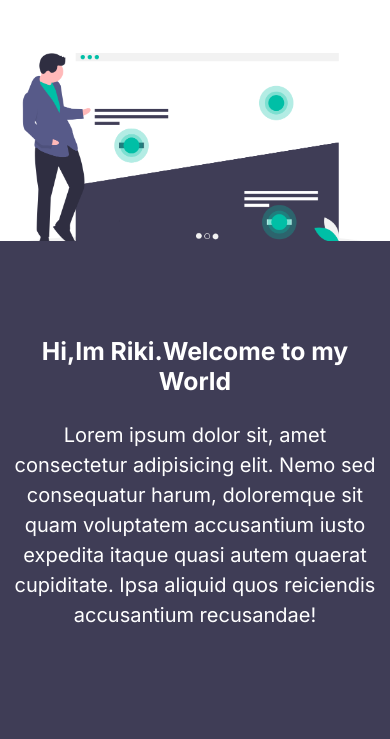
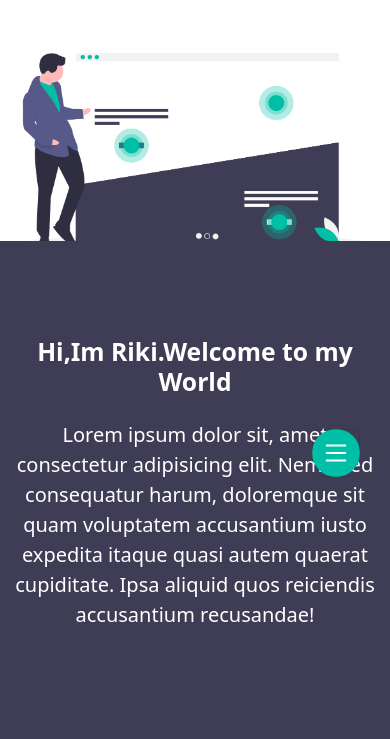
Before and after one commit to aguilcasariki/portfolio, a plain HTML site: page index.html in a window 390 px wide. Shown: the part 317-1056 px from the top of the page. Drawn offline with nearby package versions, Linux system fonts and the light colour scheme.

Commit message:
Add and style menu button mobile

```diff
--- a/index.html
+++ b/index.html
@@ -42,8 +42,11 @@
             </h2>
           </div>
 
+
+          <div class="navbar_btn position-fixed">
+            <div class="menu_btn rounded-circle bg-secondary ">
               <button
-            class="navbar-toggler"
+                class="navbar-toggler p-2"
                 type="button"
                 data-bs-toggle="collapse"
                 data-bs-target="#navbarSupportedContent"
@@ -51,8 +54,11 @@
                 aria-expanded="false"
                 aria-label="Toggle navigation"
               >
-            <span class="navbar-toggler-icon"></span>
+              <svg xmlns="http://www.w3.org/2000/svg" width="30" height="30" fill="white" class="bi bi-list" viewBox="0 0 16 16">
+                <path fill-rule="evenodd" d="M2.5 12a.5.5 0 0 1 .5-.5h10a.5.5 0 0 1 0 1H3a.5.5 0 0 1-.5-.5zm0-4a.5.5 0 0 1 .5-.5h10a.5.5 0 0 1 0 1H3a.5.5 0 0 1-.5-.5zm0-4a.5.5 0 0 1 .5-.5h10a.5.5 0 0 1 0 1H3a.5.5 0 0 1-.5-.5z"/>
+              </svg>
               </button>
+            </div>
               <div class="collapse navbar-collapse" id="navbarSupportedContent">
                 <ul class="navbar-nav me-auto mb-2 mb-lg-0 list-unstyled">
                   <li class="nav-item">
@@ -66,6 +72,10 @@
                   </li>
                 </ul>
               </div>
+          </div>
+
+
+
       </div>
       </nav>
 
--- a/style/style.css
+++ b/style/style.css
@@ -4,10 +4,11 @@
     margin: 0;
     padding: 0;
     box-sizing: border-box;
-    font-family: 'Inter', sans-serif;
+
 }
 html{
     font-size: 16px;
+    font-family: 'Inter', sans-serif;
 }
 
 
@@ -21,12 +22,25 @@ html{
     background-color: #3F3D56 !important;
 }
 
+.bg-secondary{
+    background-color: #00BFA6 !important;
+}
 
 .logo{
     width: 4.375rem;
 }
 
 /*Navbar*/
+
+.navbar_btn{
+    bottom: 50px;
+    right: 30px;
+    z-index: 100;
+}
+
+.navbar-toggler:focus{
+    box-shadow: none;
+}
 
 
 
```
Lines whose indentation alone changed are shown as unchanged.
